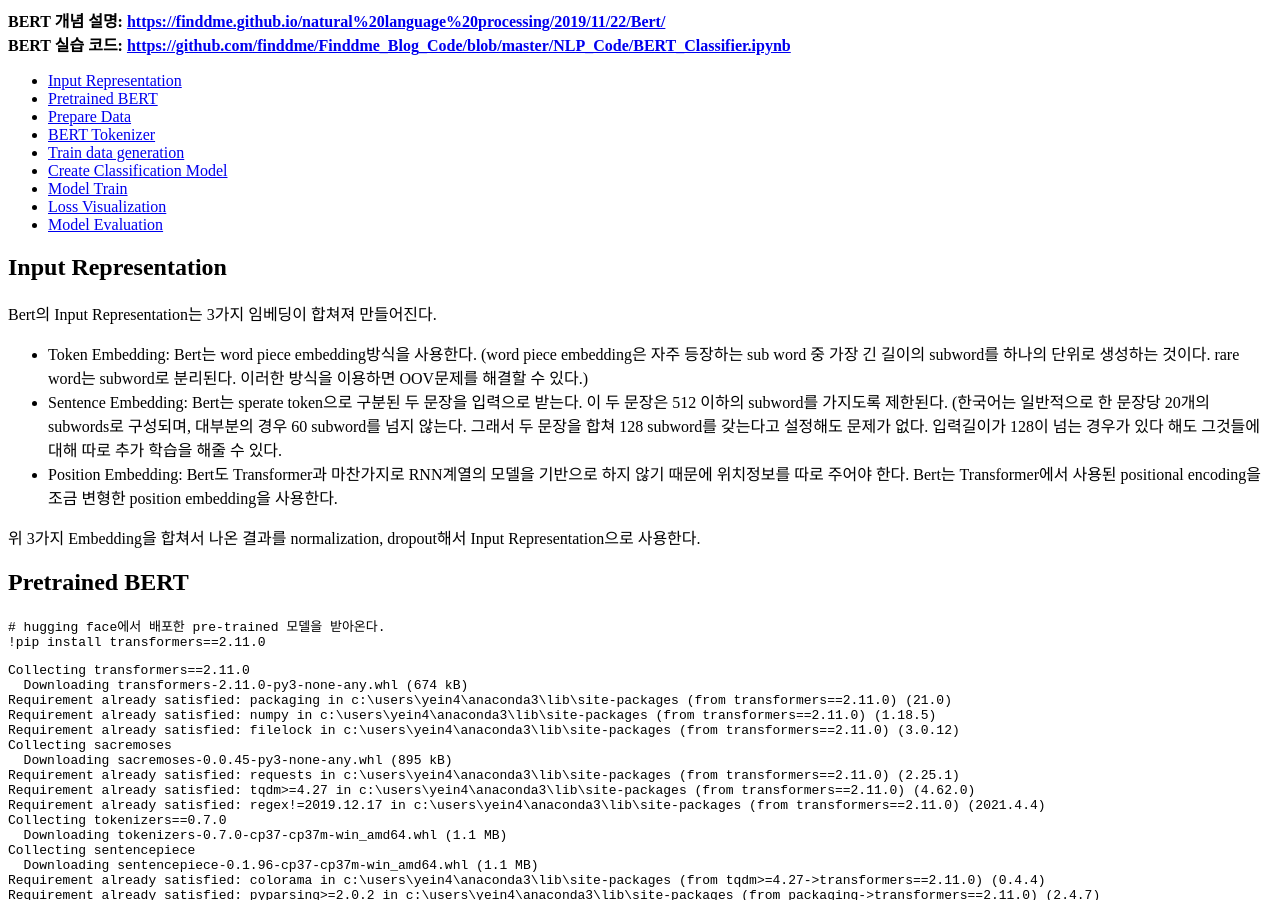
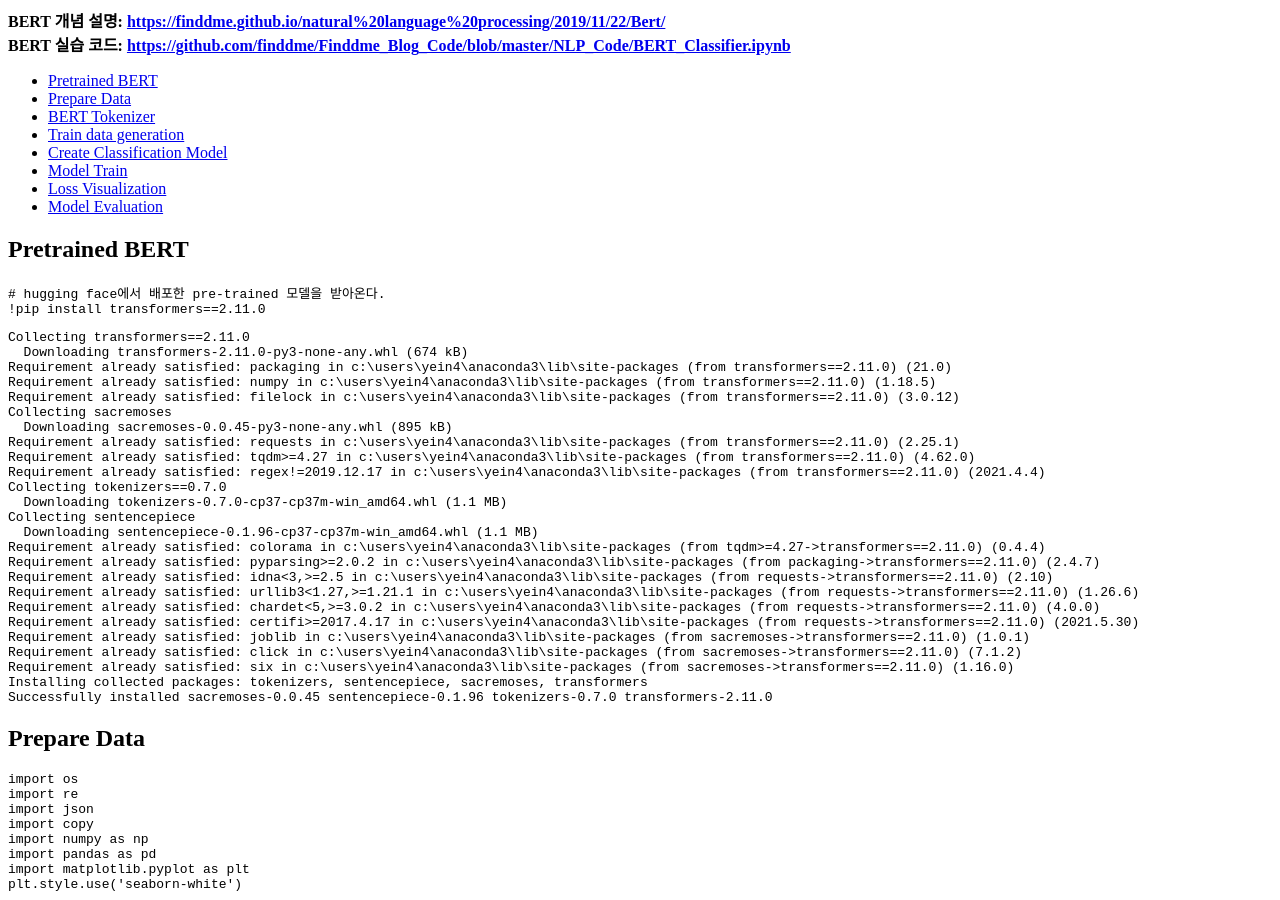
Before and after one commit to finddme/finddme.github.io, a Jekyll site: the page built from _posts/2019-11-22-BertCode.md, in a window 1280 px wide and 900 px high. Built offline with Jekyll 4.4.1, drawn with Linux system fonts in a browser that asks for light colours.

Commit message:
Update 2019-11-22-BertCode.md

```diff
--- a/_posts/2019-11-22-BertCode.md
+++ b/_posts/2019-11-22-BertCode.md
@@ -28,14 +28,6 @@ tag: NLP
 
 
 
-## Input Representation
-
-Bert의 Input Representation는 3가지 임베딩이 합쳐져 만들어진다.
-- Token Embedding: Bert는 word piece embedding방식을 사용한다. (word piece embedding은 자주 등장하는 sub word 중 가장 긴 길이의 subword를 하나의 단위로 생성하는 것이다. rare word는 subword로 분리된다. 이러한 방식을 이용하면 OOV문제를 해결할 수 있다.)
-- Sentence Embedding: Bert는 sperate token으로 구분된 두 문장을 입력으로 받는다. 이 두 문장은 512 이하의 subword를 가지도록 제한된다. (한국어는 일반적으로 한 문장당 20개의 subwords로 구성되며, 대부분의 경우 60 subword를 넘지 않는다. 그래서 두 문장을 합쳐 128 subword를 갖는다고 설정해도 문제가 없다. 입력길이가 128이 넘는 경우가 있다 해도 그것들에 대해 따로 추가 학습을 해줄 수 있다.
-- Position Embedding: Bert도 Transformer과 마찬가지로 RNN계열의 모델을 기반으로 하지 않기 때문에 위치정보를 따로 주어야 한다. Bert는 Transformer에서 사용된 positional encoding을 조금 변형한 position embedding을 사용한다.
-
-위 3가지 Embedding을 합쳐서 나온 결과를 normalization, dropout해서 Input Representation으로 사용한다.
 
 ## Pretrained BERT
 
```
